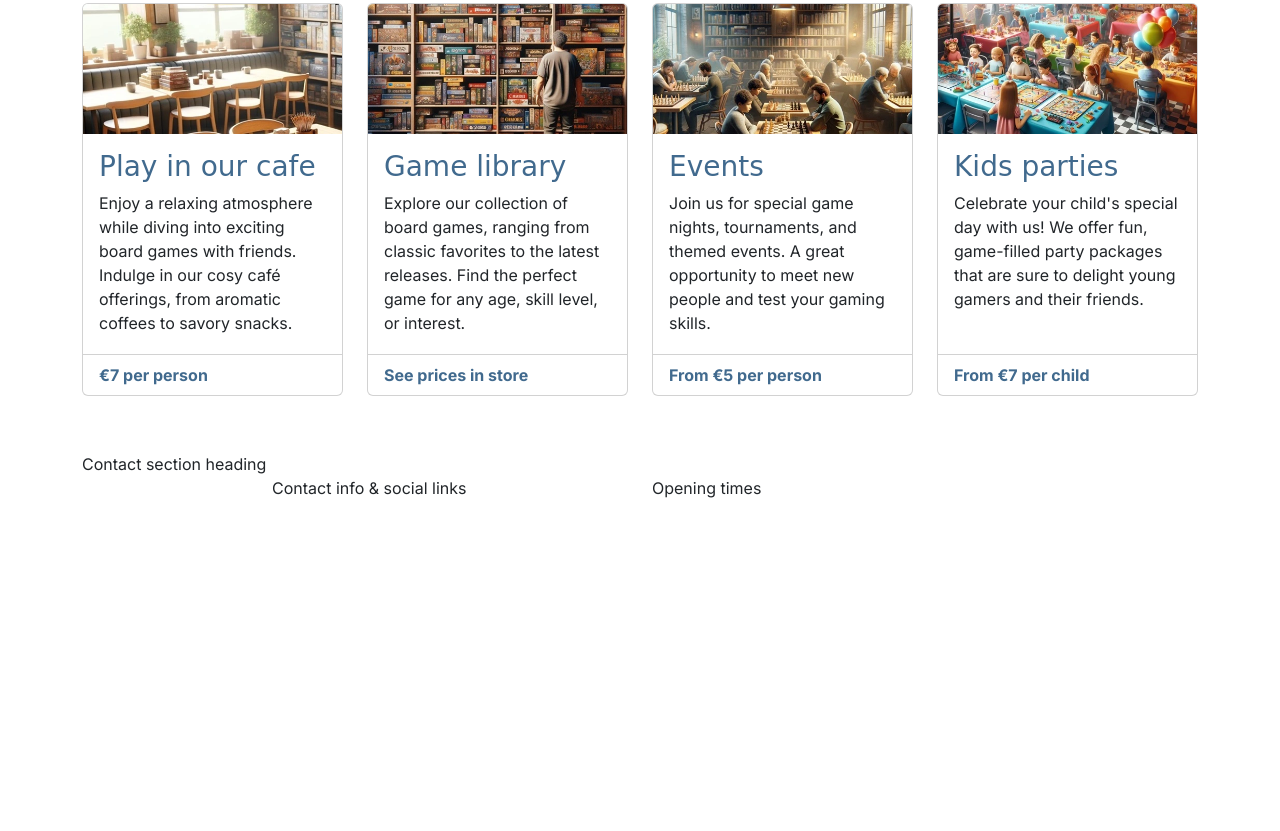
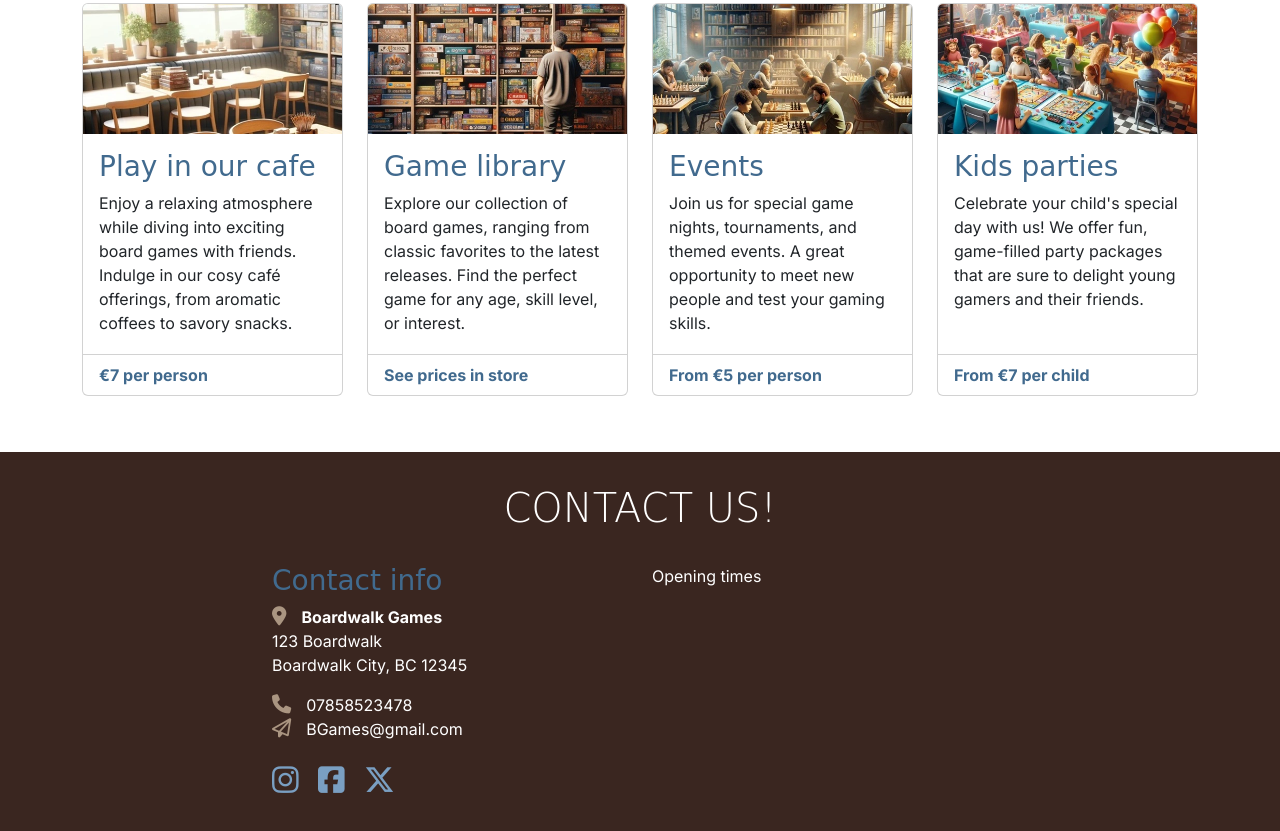
Before and after one commit to Lake110/boardwalk-games, a plain HTML site: page index.html in a window 1280 px wide. Shown: the part 656-1487 px from the top of the page. Before the commit the page ends 1156 px from the top, so only its background shows below. Drawn offline with nearby package versions, Linux system fonts and the light colour scheme; a web font is replaced by a local one.

Commit message:
add contact info to index.html and styled it with style.css

```diff
--- a/assets/css/style.css
+++ b/assets/css/style.css
@@ -77,6 +77,36 @@ h2 {
     border: none;
 }
 
+/*footer / contact */
+#contact {
+    background-color: var(--primary-color);
+    color: white;
+    padding-bottom: 3rem;
+}
+
+#contact h2{
+    color: white;
+}
+
+#contact .sub-heading-color {
+    color: var(--highlight-color);
+}
+
+#contact i {
+    color: var(--secondary-color);
+    font-size: 1.2rem;
+    margin-right: 15px;
+}
+
+#contact .social-links i {
+    color: var(--highlight-color-light);
+    font-size: 1.9rem;
+    transition: color 0.3s ease-in-out;
+}
+
+#contact .social-links i:hover {
+    color: var(--secondary-color);
+}
 
 /* grid visualisation CSS for testing */
 
--- a/index.html
+++ b/index.html
@@ -271,13 +271,49 @@
 
     <!-- Footer / contact section -->
     <!-- mt-auto added to push footer to the bottom of the page -->
-    <footer class="mt-auto">
-      <div class="container">
+    <footer id="contact" class="mt-auto">
+      <div class="container section">
         <div class="row justify-content-center">
-          <div class="col-12">Contact section heading</div>
+          <div class="col-12 text-center">
+            <h2 class="display-6">Contact Us!</h2>
+          </div>
           <!-- Contact info -->
           <div class="col-12 col-md-6 col-xl-4">
-            Contact info & social links
+            <h3 class="sub-heading-color">Contact info</h3>
+            <address>
+              <strong
+                ><i class="fa-solid fa-location-dot"></i>Boardwalk Games</strong
+              ><br />
+              123 Boardwalk<br />
+              Boardwalk City, BC 12345<br />
+            </address>
+            <p>
+              <i class="fa-solid fa-phone"></i>07858523478 <br />
+              <i class="fa-regular fa-paper-plane"></i>BGames@gmail.com
+            </p>
+            <div class="social-links mt-4">
+              <a
+                href="https://www.instagram.com"
+                target="_blank"
+                aria-label="Visit our Instagram page (opens in a new tab)"
+                rel="noopener"
+                ><i class="fa-brands fa-instagram"></i
+              ></a>
+              <a
+                href="https://www.facebook.com"
+                target="_blank"
+                aria-label="Visit our Facebook page (opens in a new tab)"
+                rel="noopener"
+                ><i class="fa-brands fa-square-facebook"></i
+              ></a>
+              <a
+                href="https://www.x.com"
+                target="_blank"
+                aria-label="Visit our X feed (opens in a new tab)"
+                rel="noopener"
+                ><i class="fa-brands fa-x-twitter"></i
+              ></a>
+            </div>
           </div>
           <!-- Opening times -->
           <div class="col-12 col-md-6 col-xl-4">Opening times</div>
```
